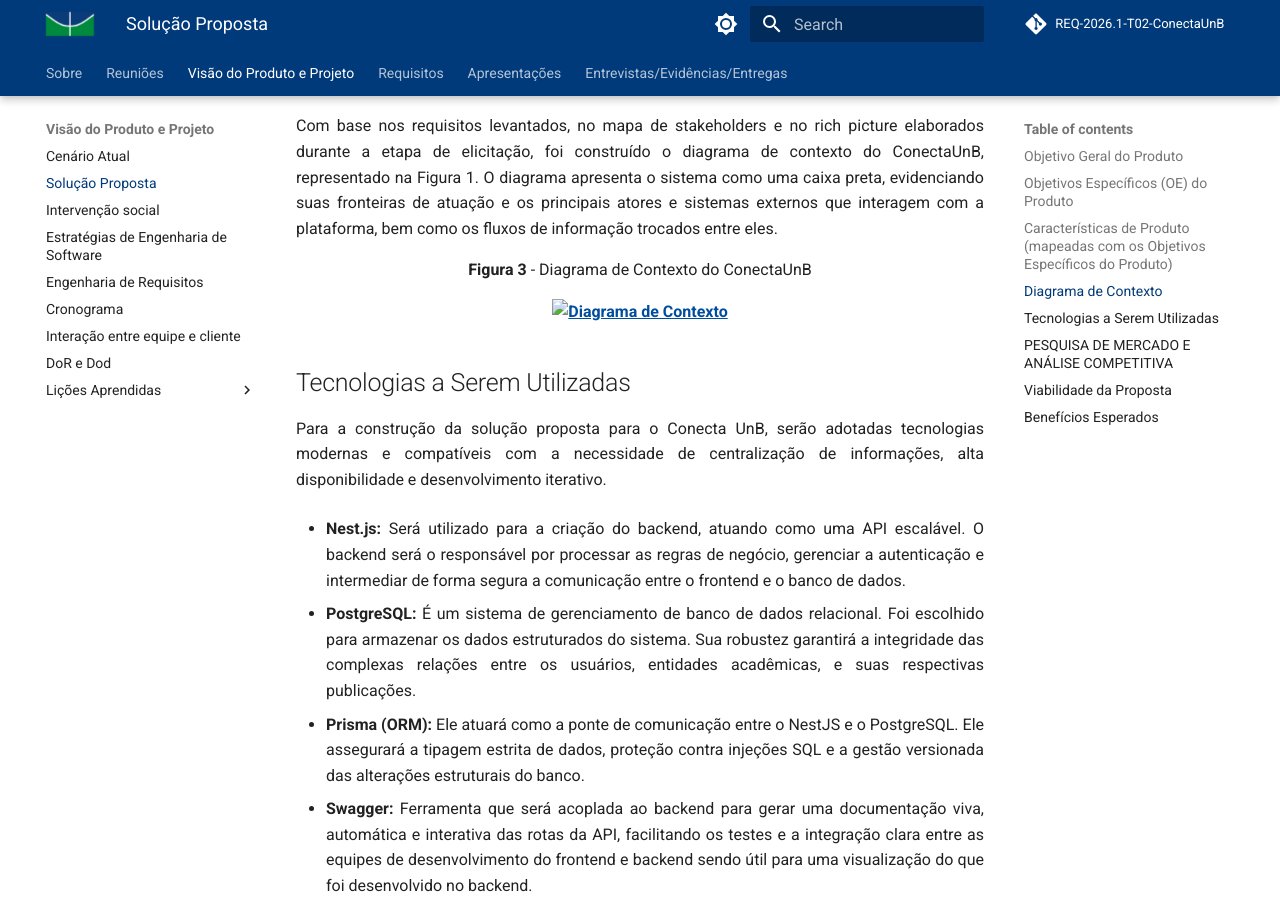
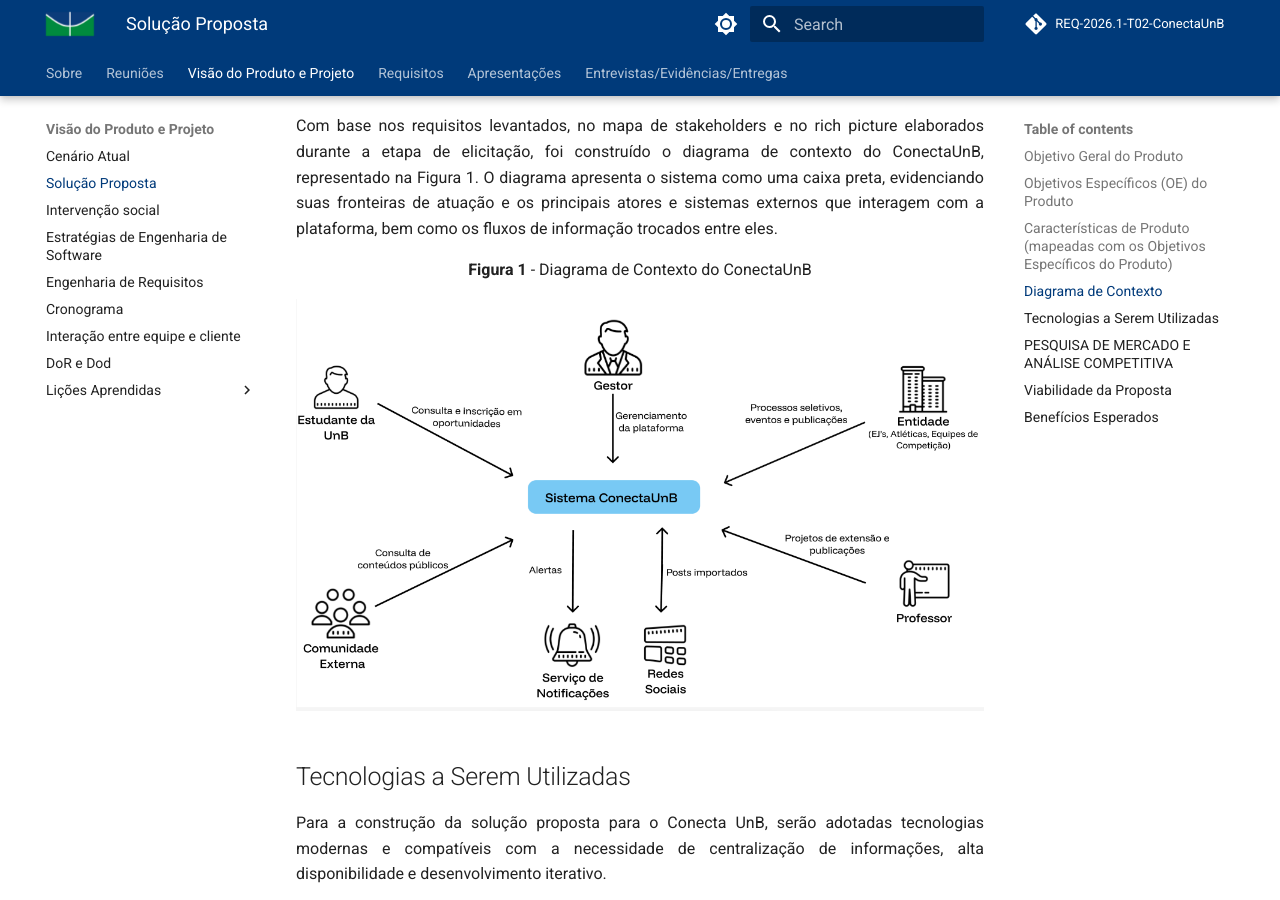
Before and after one commit to mdsreq-fga-unb/REQ-2026.1-T02-ConectaUnB, an MkDocs documentation site: the page built from docs/visaoDeProdutoProjeto/solucaoProposta.md, in a window 1280 px wide and 900 px high, scrolled down 2829 px. Built offline with MkDocs 1.6.1 and Material for MkDocs 9.7.7, drawn with Linux system fonts in a browser that asks for light colours; comment, search, counter and statistics services are not loaded.

```diff
--- a/docs/visaoDeProdutoProjeto/solucaoProposta.md
+++ b/docs/visaoDeProdutoProjeto/solucaoProposta.md
@@ -31,9 +31,9 @@
 Com base nos requisitos levantados, no mapa de stakeholders e no rich picture elaborados durante a etapa de elicitação, foi construído o diagrama de contexto do ConectaUnB, representado na Figura 1. O diagrama apresenta o sistema como uma caixa preta, evidenciando suas fronteiras de atuação e os principais atores e sistemas externos que interagem com a plataforma, bem como os fluxos de informação trocados entre eles.
 
 <div align="center">
-  <p class="table-source"><strong>Figura 3</strong> - Diagrama de Contexto do ConectaUnB</p>
+  <p class="table-source"><strong>Figura 1</strong> - Diagrama de Contexto do ConectaUnB</p>
 
-  <img src="../assets/fotos/soluçãoProposta/DiagramaContexto.png" alt="Diagrama de Contexto">
+  <img src="../../assets/fotos/soluçãoProposta/DiagramaContexto.png" alt="Diagrama de Contexto">
 
 </div>
 
--- a/mkdocs.yml
+++ b/mkdocs.yml
@@ -3,6 +3,8 @@
 site_description: Site voltado para a documentação do Grupo 5 sobre Requisitos de Software 2026.1
 repo_url: https://github.com/mdsreq-fga-unb/REQ-2026.1-T02-ConectaUnB
 repo_name: REQ-2026.1-T02-ConectaUnB
+
+site_url: https://mdsreq-fga-unb.github.io/REQ-2026.1-T02-ConectaUnB/entrega3/
 
 nav:
   - Sobre: index.md
```
Also changed, not shown: 1 other file.
